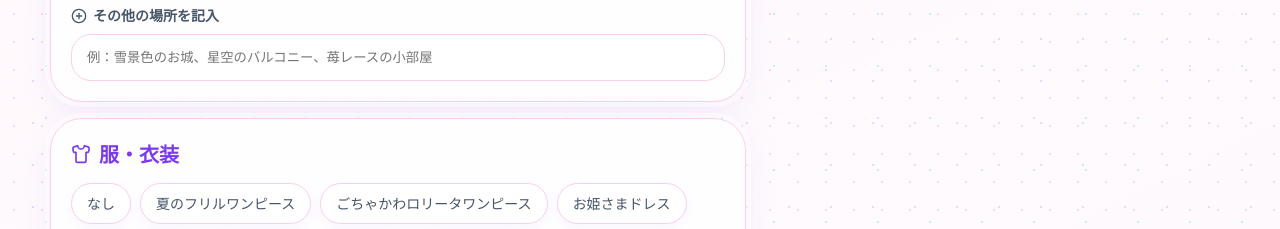
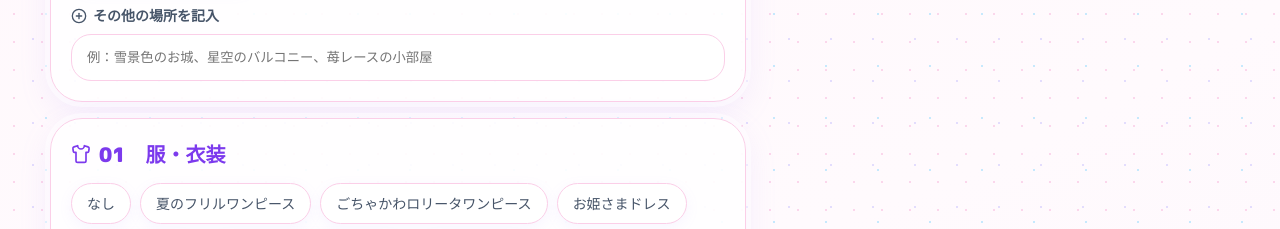
Before and after one commit to momomimikawaii-rgb/yuyupm, a React (Vite) app: page / in a window 1280 px wide. Shown: the part 2100-2329 px from the top of the page. Built offline with nearby package versions, Linux system fonts and the light colour scheme.

Commit message:
Add files via upload

```diff
--- a/src/App.jsx
+++ b/src/App.jsx
@@ -17,6 +17,11 @@ import {
 import "./style.css";
 
 const heroImageUrl = "/top.png";
+
+
+function formatSectionTitle(index, title) {
+  return `${String(index + 1).padStart(2, "0")}　${title}`;
+}
 
 const identityRule =
   "アップロードされたペットの顔・表情・毛色・模様・目の形・鼻と口まわり・耳の位置・毛並み・体格を最優先で保持してください。犬・猫・ハムスターなど、元写真のペットの種類と本人らしさを守り、別の子に変えないでください。可愛く整える場合も、元写真の本人らしさを崩さないことを最重要にしてください。白目やまつ毛など、元写真にない要素は勝手に追加しないでください。";
@@ -706,10 +711,10 @@ async function copyTextSafely(text, fallbackElement) {
   return { ok: false };
 }
 
-function OptionGroup({ category, selected, custom, onToggle, onCustomChange }) {
+function OptionGroup({ category, selected, custom, onToggle, onCustomChange, sectionIndex }) {
   return (
     <div>
-      <h3 style={{ marginBottom: "10px" }}>{category.title}</h3>
+      <h3 style={{ marginBottom: "10px" }}>{typeof sectionIndex === "number" ? formatSectionTitle(sectionIndex, category.title) : category.title}</h3>
       <div className="chips">
         {category.options.map((option) => {
           const active = selected[category.id]?.includes(option);
@@ -957,12 +962,12 @@ function App() {
                       })}
                     </div>
                     <div className="notice"><strong>{activeWorld.title}</strong><span>{activeWorld.description}</span></div>
-                    {activeWorld.subCategories.map((category) => (
-                      <OptionGroup key={category.id} category={category} selected={selected} custom={custom} onToggle={toggleOption} onCustomChange={updateCustom} />
+                    {activeWorld.subCategories.map((category, index) => (
+                      <OptionGroup key={category.id} category={category} selected={selected} custom={custom} onToggle={toggleOption} onCustomChange={updateCustom} sectionIndex={index} />
                     ))}
                     <div style={{ display: "grid", gap: "18px", marginTop: "6px" }}>
-                      {sceneEffects.map((category) => (
-                        <OptionGroup key={category.id} category={category} selected={selected} custom={custom} onToggle={toggleOption} onCustomChange={updateCustom} />
+                      {sceneEffects.map((category, index) => (
+                        <OptionGroup key={category.id} category={category} selected={selected} custom={custom} onToggle={toggleOption} onCustomChange={updateCustom} sectionIndex={index} />
                       ))}
                     </div>
                   </div>
@@ -974,11 +979,11 @@ function App() {
               .filter((category) => !(category.indoorOnly && locationType !== "indoor"))
               .filter((category) => !(isUpsideDownStairs && ["containerScene", "pose"].includes(category.id)))
               .filter((category) => !(hasStageGimmick && category.id === "pose"))
-              .map((category) => {
+              .map((category, index) => {
               const CategoryIcon = category.icon;
               return (
                 <section key={category.id} className="card">
-                  <h2>{CategoryIcon && <CategoryIcon size={20} />} {category.title}</h2>
+                  <h2>{CategoryIcon && <CategoryIcon size={20} />} {formatSectionTitle(index, category.title)}</h2>
                   <div className="chips">
                     {category.options.map((option) => {
                       const active = selected[category.id]?.includes(option);
```
